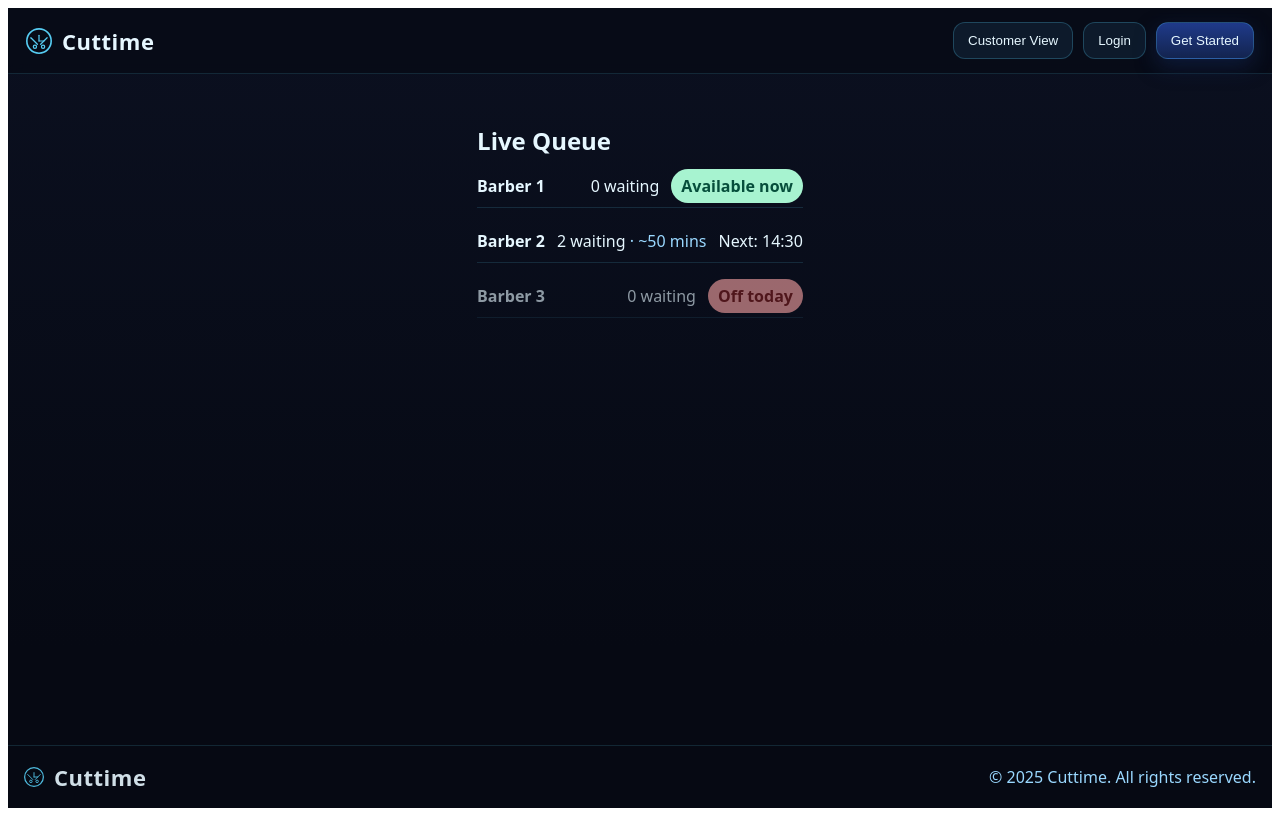
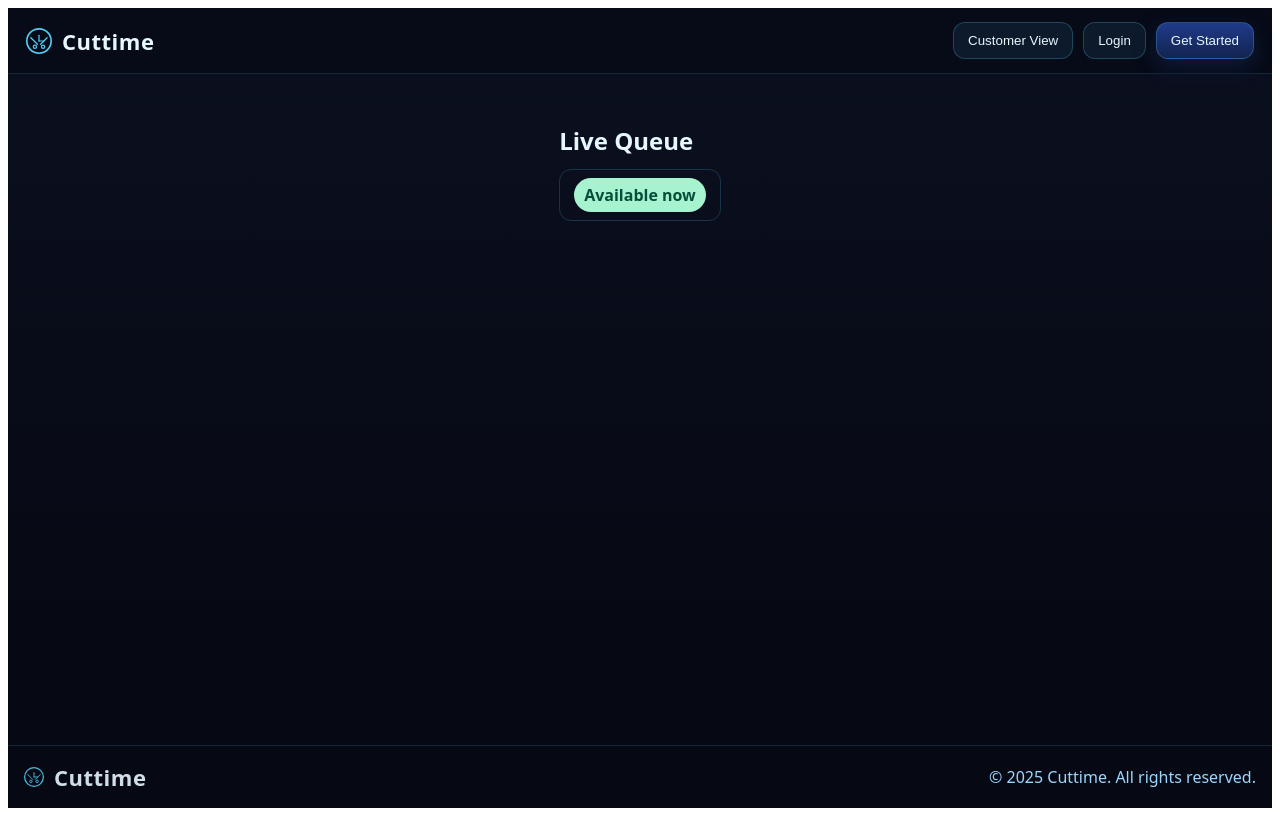
Before and after one commit to cuttimeuk-debug/cuttime-frontend, a React (Vite) app: page / in a window 1280 px wide. Both pictures are taken after a click on the button "Customer View". Built offline with nearby package versions, Linux system fonts and the light colour scheme.

Commit message:
Update App.jsx with working queue and buttons

```diff
--- a/src/App.jsx
+++ b/src/App.jsx
@@ -411,44 +411,53 @@ function Dashboard({ auth, onSubscribe }) {
   );
 }
 function CustomerPreview() {
-  const rows = [
-    { name: "Barber 1", waiting: 0, total: 0, off: false },
-    { name: "Barber 2", waiting: 2, total: 50, off: false },
-    { name: "Barber 3", waiting: 0, total: 0, off: true },
-  ];
+  const [queue, setQueue] = useState([]);
+  const [dayOff, setDayOff] = useState(false);
+
+  // Load from localStorage when page opens
+  useEffect(() => {
+    const saved = localStorage.getItem("ct_queue");
+    const off = localStorage.getItem("ct_dayOff");
+    if (saved) setQueue(JSON.parse(saved));
+    if (off) setDayOff(off === "true");
+  }, []);
+
+  // Work out total minutes & next available time
+  const totalMins = queue.reduce((sum, c) => sum + c.mins, 0);
+  const nextAvailable = new Date(Date.now() + totalMins * 60000)
+    .toLocaleTimeString([], { hour: "2-digit", minute: "2-digit" });
+
   return (
     <section style={styles.customer}>
       <h2 style={styles.h2}>Live Queue</h2>
-      <div style={{ display: "grid", gap: 12 }}>
-        {rows.map((b, i) => (
-          <div
-            key={i}
-            style={{ ...styles.row, opacity: b.off ? 0.6 : 1 }}
-          >
-            <div style={styles.rowLeft}>{b.name}</div>
-            <div style={styles.rowMid}>
-              {b.waiting} waiting{" "}
-              {b.waiting ? (
-                <span style={{ color: "#9AD8FF" }}> · ~{b.total} mins</span>
-              ) : null}
+      <div style={{ marginTop: 12, padding: 14, border: "1px solid rgba(86,204,242,0.2)", borderRadius: 12 }}>
+        {dayOff ? (
+          <span style={badge("#FCA5A5", "#7F1D1D")}>Off today</span>
+        ) : queue.length === 0 ? (
+          <span style={badge("#A7F3D0", "#064E3B")}>Available now</span>
+        ) : (
+          <>
+            <div style={{ marginBottom: 8, color: "#E6F7FF" }}>
+              {queue.length} waiting · ~{totalMins} mins
             </div>
-            <div style={styles.rowRight}>
-              {b.off ? (
-                <span style={badge("#FCA5A5", "#7F1D1D")}>Off today</span>
-              ) : b.waiting === 0 ? (
-                <span style={badge("#A7F3D0", "#064E3B")}>
-                  Available now
-                </span>
-              ) : (
-                <span>Next: 14:30</span>
-              )}
-            </div>
-          </div>
-        ))}
+            <div style={{ color: "#9AD8FF" }}>Next available: {nextAvailable}</div>
+          </>
+        )}
       </div>
+
+      {queue.length > 0 && (
+        <ul style={{ marginTop: 14, paddingLeft: 20, color: "#E6F7FF" }}>
+          {queue.map((c, i) => (
+            <li key={c.id}>
+              {i + 1}. {c.label} – {c.mins} mins
+            </li>
+          ))}
+        </ul>
+      )}
     </section>
   );
 }
+
 
 function Footer() {
   return (
```
